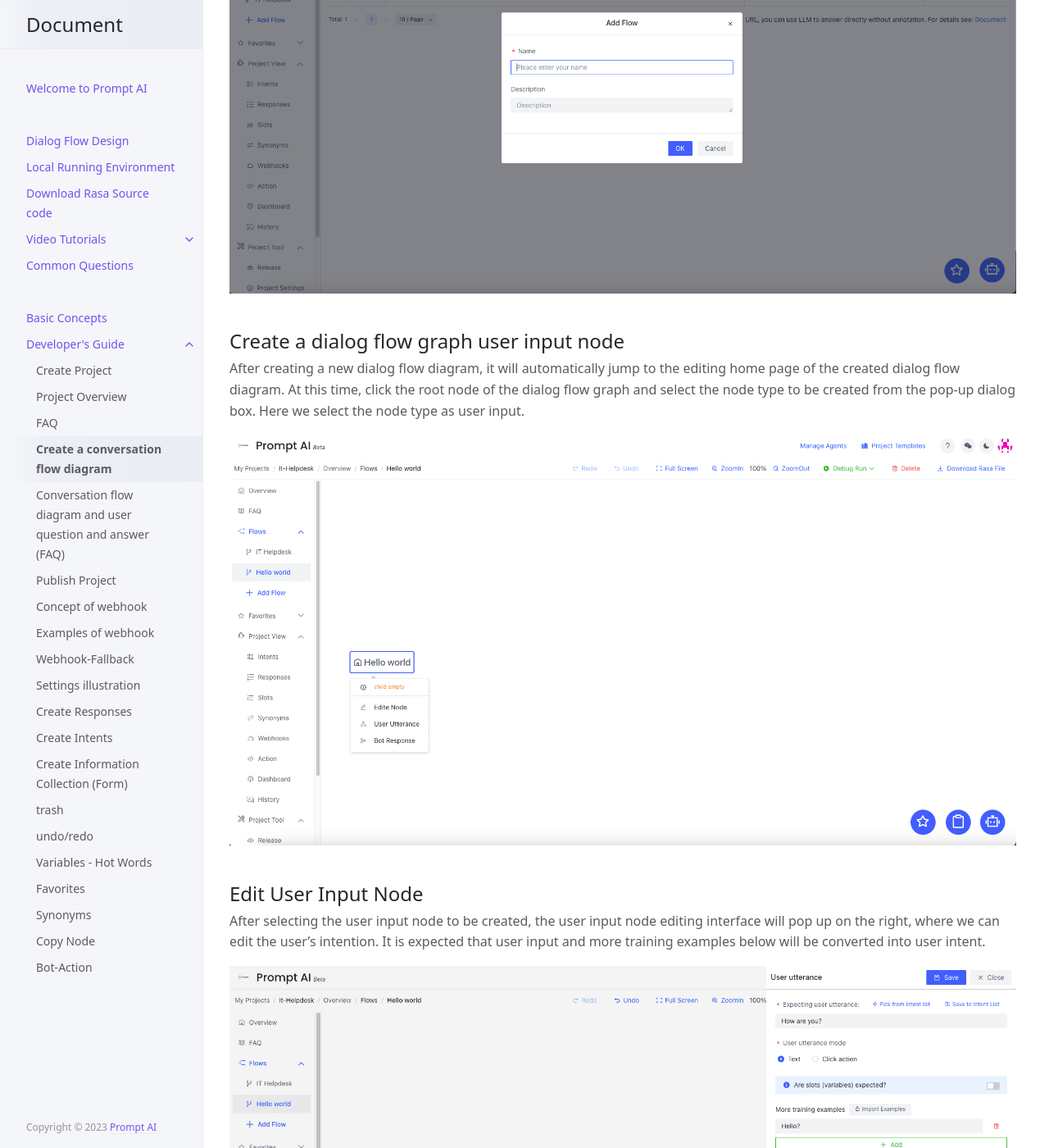
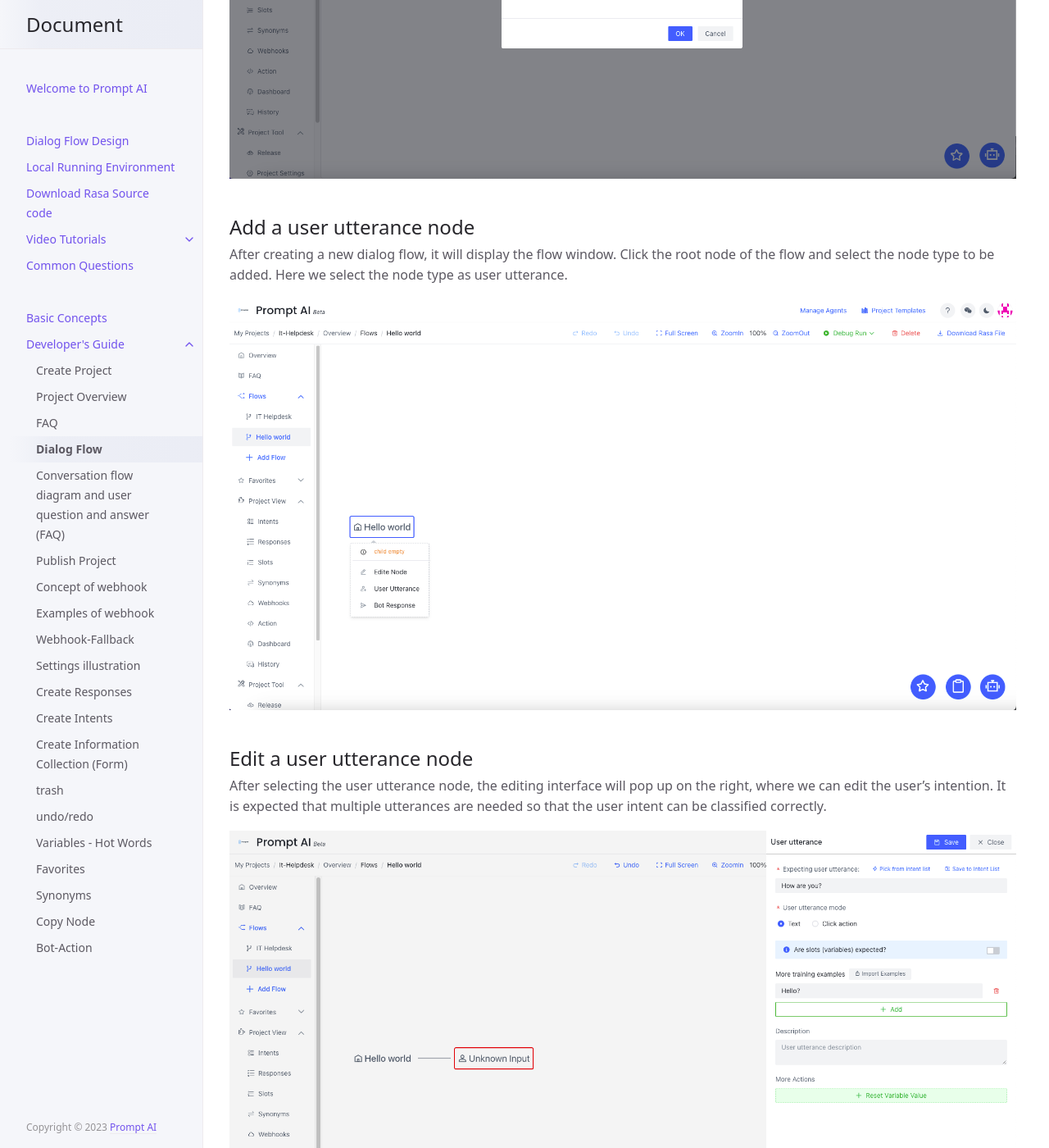
Before and after one commit to PromptAI/promptdialog, a Jekyll site: the page built from docs/tutorial/flow/01-create-flow.md, in a window 1280 px wide and 1400 px high, scrolled down 449 px. Shown: the whole window at 82% size. Built offline with Jekyll 4.4.1, drawn with Linux system fonts in a browser that asks for light colours; some of the changed text lies outside the part shown.

Commit message:
Update 01-create-flow.md

```diff
--- a/docs/tutorial/flow/01-create-flow.md
+++ b/docs/tutorial/flow/01-create-flow.md
@@ -1,44 +1,45 @@
 ---
 layout: en
-title: Create a conversation flow diagram
+title: Dialog Flow
 parent: Developer's Guide
 nav_order: 5
 ---
 
-# Conversation flow diagram
-{: .no_toc .header }
----
-
-## Create a conversation flow diagram
-Click the dialog flow diagram under the dialog overview to add a new one. Enter the node name and description information of the new dialog flow diagram in the pop-up dialog box, and click OK to create a new branch.
+## Create a conversation flow
+Click Flows in the left navigation pane to add a new flow.  Enter the flow name and description in the pop-up dialog box.
 ![01-create-flow](/assets/images/tutorial/flow/01-flow.png)
 
-## Create a dialog flow graph user input node
-After creating a new dialog flow diagram, it will automatically jump to the editing home page of the created dialog flow diagram. At this time, click the root node of the dialog flow graph and select the node type to be created from the pop-up dialog box.
-Here we select the node type as user input.
+## Add a user utterance node
+After creating a new dialog flow, it will display the flow window. Click the root node of the flow and select the node type to be added. Here we select the node type as user utterance.
 
 ![02-create-flow-node](/assets/images/tutorial/flow/02-flow.png)
 
-## Edit User Input Node
+## Edit a user utterance node
 
-After selecting the user input node to be created, the user input node editing interface will pop up on the right, where we can edit the user's intention. It is expected that user input and more training examples below will be converted into user intent.
+After selecting the user utterance node, the editing interface will pop up on the right, where we can edit the user's intention. It is expected that multiple utterances are needed so that the user intent can be classified correctly.
 
 ![03-edit-flow-node](/assets/images/tutorial/flow/03-flow.png)
 
-## Add reply node
+[I believe we need to explain all the items in the edition pane.]
 
-Continue to click the user input node and select machine reply from the pop-up box. If the user enters a match with the user node in front of this node, this information will be returned to the user.
+## Add a bot response node
+
+Continue to click the user utterance node and select bot response from the pop-up menu. [no idea what it is] If the user enters a match with the user node in front of this node, this information will be returned to the user.
 
 ![04-edit-flow-bot](/assets/images/tutorial/flow/04-flow.png)
 
-### Reply to multiple contents
-When we need to reply to multiple contents, we can add multiple texts to the reply node or continue to add reply nodes after the nodes that need to reply to multiple contents
+[I believe we need to explain all the items in the edition pane.]
 
-- The reply node adds multiple text implementations, as shown in the figure
+### Multiple responses
+We can add multiple lines of texts to the bot response node or add another bot response node after the current one.
+
+- The bot response node adds multiple text replies, as shown in the figure
   ![08-create-multi-bot-replay](/assets/images/tutorial/flow/05-flow.png)
 
 - The implementation method of adding a reply node after the node that needs to reply to multiple contents is shown in the figure
   ![09-create-multi-bot-replay](/assets/images/tutorial/flow/06-flow.png)
+
+<!--
 When the machine replies to multiple content, you need to adjust the reply order of each content. You can refer to the following methods
 - To adjust the order of multiple texts in the reply node, you can click the icon button, drag it to the desired order, and then release it
 ![20-bot-text-order.png](/assets/images/tutorial/flow/07-flow.png)
@@ -46,9 +47,10 @@ When the machine replies to multiple content, you need to adjust the reply order
 
 The dialogue effect pictures of the two methods are as follows:
 ![10-create-multi-bot-replay](/assets/images/tutorial/flow/08-flow.png)
+-->
 
-### Reply node to add an attachment
-Open the editing interface of the reply node as shown in the figure, click **Attachment**, and upload the attachment according to the prompts.
+### Add an attachment to the bot response
+Open the editing interface of the bot response node as shown in the figure, click **Attachment**, and upload the attachment.
 ![30-bot-extras](/assets/images/tutorial/flow/09-flow.png)
 
 After uploading:
@@ -57,6 +59,6 @@ After uploading:
 The dialogue effect is shown below. You can directly click **Attachment** to download it:
 ![32-bot-extras](/assets/images/tutorial/flow/11-flow.png)
 
-## Completed
+## Done
 
-So far, the simplest conversation flow diagram is complete.
+So far, a simple dialog flow diagram is completed.
```
